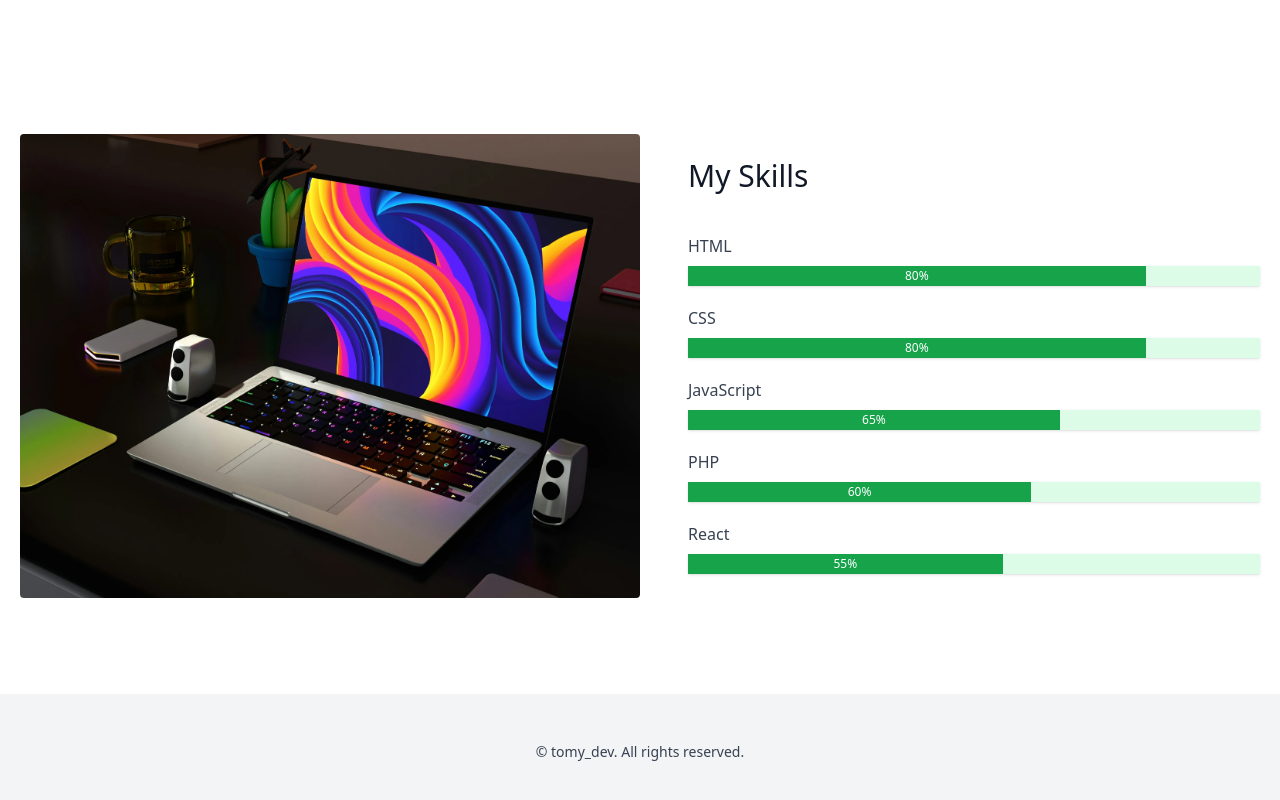
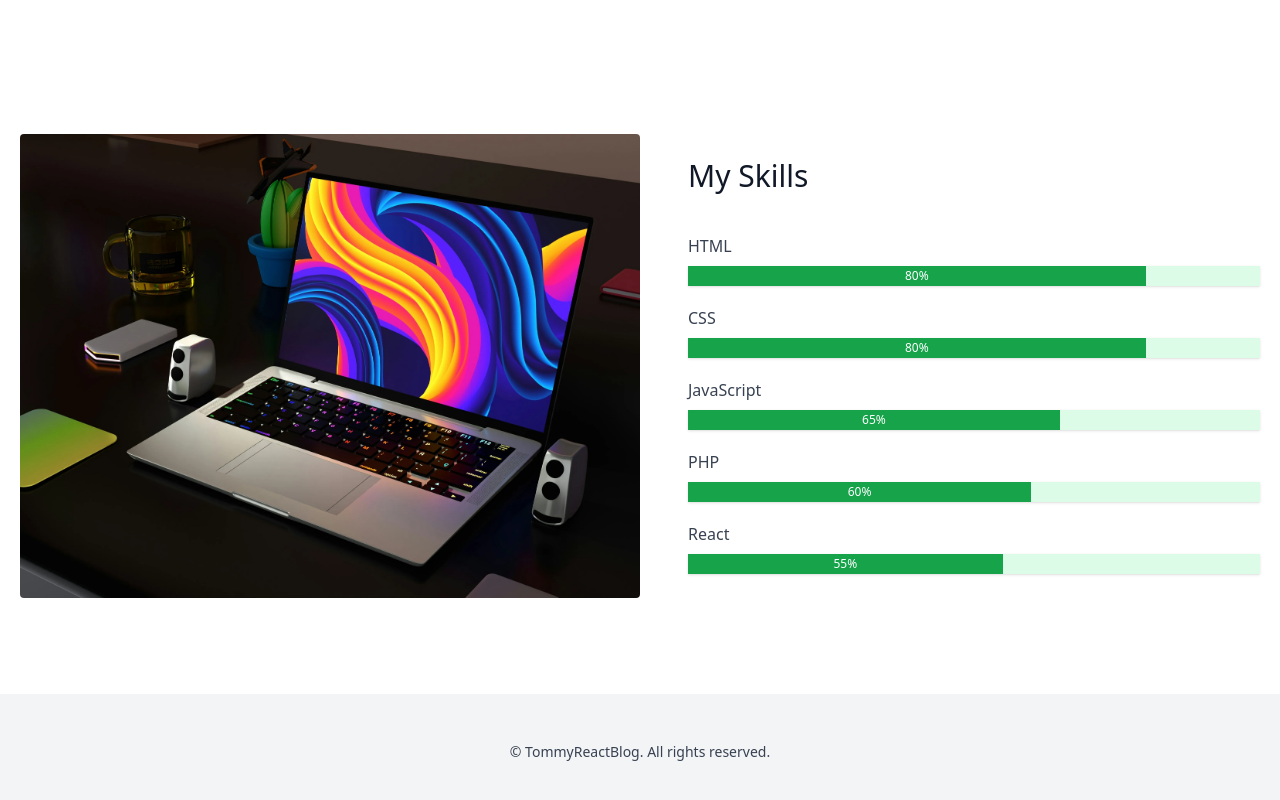
Before and after one commit to tomy-frontend/React-tailwind, a React (Vite) app: page / in a window 1280 px wide. Shown: the part 1526-2326 px from the top of the page. Built offline with nearby package versions, Linux system fonts and the light colour scheme.

Commit message:
copyrights修正

```diff
--- a/src/component/footer.jsx
+++ b/src/component/footer.jsx
@@ -2,7 +2,7 @@ const Footer = () => (
   <footer className="text-gray-700 bg-gray-100">
     <div className="container px-5 py-12 mx-auto">
       <p className="text-sm text-center">
-        &copy; tomy_dev. All rights reserved.
+        &copy; TommyReactBlog. All rights reserved.
       </p>
     </div>
   </footer>
```
